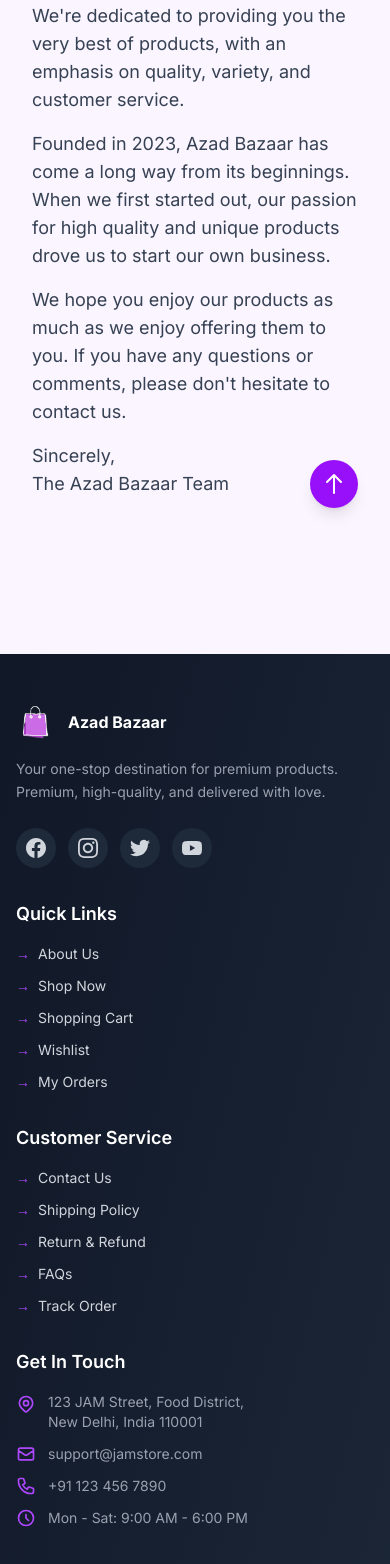
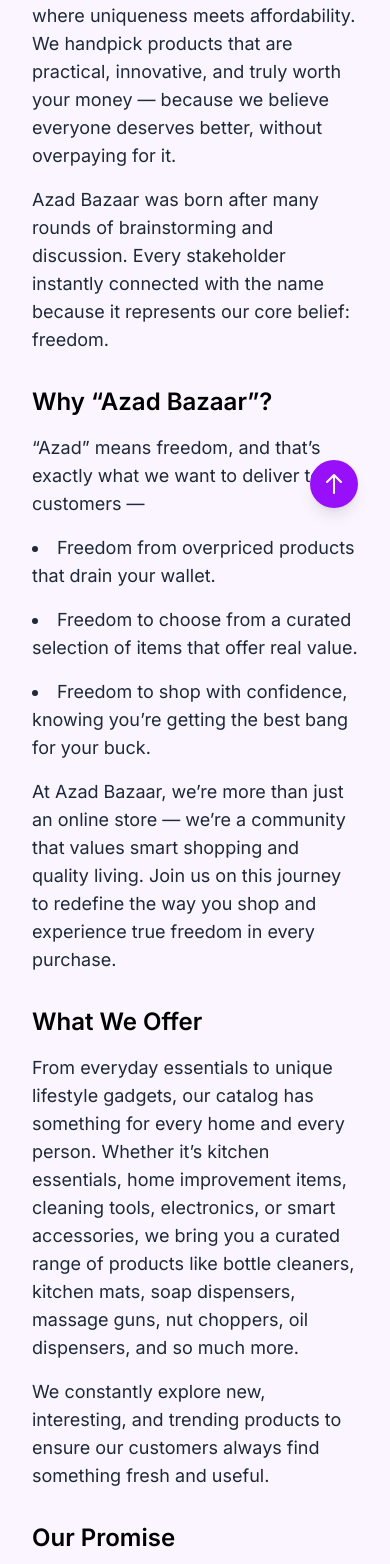
Before and after one commit to itkhidma/azadbazaar.com, a Next.js app: page /about in a window 390 px wide. Shown: the part 304-1868 px from the top of the page. Built offline with nearby package versions, Linux system fonts and the light colour scheme; no server answers; the database is empty.

Commit message:
Improve UI bugs update About us page and footer

```diff
--- a/app/about/page.tsx
+++ b/app/about/page.tsx
@@ -4,19 +4,49 @@
   return (
     <div className="max-w-4xl mx-auto p-8 bg-purple-50">
         <h1 className="text-black text-4xl font-bold mb-6">About Azad Bazaar</h1>
-        <p className="text-lg text-gray-700 mb-4">
-            Welcome to Azad Bazaar, your number one source for all things. We're dedicated to providing you the very best of products, with an emphasis on quality, variety, and customer service.
+        <p className='text-gray-800 text-lg space-y-4'>
+            Welcome to Azad Bazaar, a thoughtfully built online marketplace where uniqueness meets affordability. We handpick products that are practical, innovative, and truly worth your money — because we believe everyone deserves better, without overpaying for it.
         </p>
-        <p className="text-lg text-gray-700 mb-4">
-            Founded in 2023, Azad Bazaar has come a long way from its beginnings. When we first started out, our passion for high quality and unique products drove us to start our own business.
+        <p className='text-gray-800 text-lg space-y-4 mt-4'>
+            Azad Bazaar was born after many rounds of brainstorming and discussion. Every stakeholder instantly connected with the name because it represents our core belief: freedom.
         </p>
-        <p className="text-lg text-gray-700 mb-4">
-            We hope you enjoy our products as much as we enjoy offering them to you. If you have any questions or comments, please don't hesitate to contact us.
+        <h2 className="text-black text-2xl font-semibold mt-8 mb-4">Why “Azad Bazaar”?</h2>
+        <p className='text-gray-800 text-lg space-y-4 mt-4'>
+            “Azad” means freedom, and that’s exactly what we want to deliver to our customers —
         </p>
-        <p className="text-lg text-gray-700">
-            Sincerely,<br />
-            The Azad Bazaar Team
+        <ul className='list-disc list-inside text-gray-800 text-lg space-y-4 mt-4'>
+            <li>Freedom from overpriced products that drain your wallet.</li>
+            <li>Freedom to choose from a curated selection of items that offer real value.</li>
+            <li>Freedom to shop with confidence, knowing you’re getting the best bang for your buck.</li>
+        </ul>
+        <p className='text-gray-800 text-lg space-y-4 mt-4'>
+            At Azad Bazaar, we’re more than just an online store — we’re a community that values smart shopping and quality living. Join us on this journey to redefine the way you shop and experience true freedom in every purchase.
         </p>
+        <>
+            <h2 className="text-black text-2xl font-semibold mt-8 mb-4">What We Offer</h2>
+            <p className="text-gray-800 text-lg">
+                From everyday essentials to unique lifestyle gadgets, our catalog has something for every home and every person. Whether it’s kitchen essentials, home improvement items, cleaning tools, electronics, or smart accessories, we bring you a curated range of products like bottle cleaners, kitchen mats, soap dispensers, massage guns, nut choppers, oil dispensers, and so much more.
+            </p>
+            <p className="text-gray-800 text-lg mt-4">
+                We constantly explore new, interesting, and trending products to ensure our customers always find something fresh and useful.
+            </p>
+
+            <h2 className="text-black text-2xl font-semibold mt-8 mb-4">Our Promise</h2>
+            <ul className="list-disc list-inside text-gray-800 text-lg mt-4 space-y-2">
+                <li><span className="font-semibold">Quality You Can Trust</span> – Every product is selected with care.</li>
+                <li><span className="font-semibold">Reasonable Prices</span> – Great value without compromise.</li>
+                <li><span className="font-semibold">Wide Variety</span> – A marketplace full of choices.</li>
+                <li><span className="font-semibold">Customer Commitment</span> – Your satisfaction is at the center of our decisions.</li>
+            </ul>
+
+            <p className="text-gray-800 text-lg mt-4">
+                At Azad Bazaar, we aim to make your shopping experience simple, exciting, and reliable. We’re here to help you discover better products, better value, and a better way to shop — with complete freedom.
+            </p>
+
+            <p className="text-gray-800 text-lg mt-4 font-medium">
+                Thank you for being part of Azad Bazaar. Your trust inspires us to keep growing, improving, and bringing you the products you truly deserve.
+            </p>
+        </>
     </div>
   );
 }
--- a/app/globals.css
+++ b/app/globals.css
@@ -34,6 +34,17 @@
 
 .scrollbar-hide::-webkit-scrollbar {
   display: none;  /* Chrome, Safari and Opera */
+}
+
+/* Shake animation for terms checkbox */
+@keyframes shake {
+  0%, 100% { transform: translateX(0); }
+  10%, 30%, 50%, 70%, 90% { transform: translateX(-10px); }
+  20%, 40%, 60%, 80% { transform: translateX(10px); }
+}
+
+.animate-shake {
+  animation: shake 0.6s ease-in-out;
 }
 
 /* Tiptap Editor Styles */
--- a/app/shop/checkout/page.tsx
+++ b/app/shop/checkout/page.tsx
@@ -61,6 +61,7 @@
 
   const [paymentMethod, setPaymentMethod] = useState('cod'); // cod, card, upi, netbanking
   const [termsAccepted, setTermsAccepted] = useState(false);
+  const [shakeTerms, setShakeTerms] = useState(false);
 
   // Handle browser back button
   useEffect(() => {
@@ -263,6 +264,17 @@
     } finally {
       setLoading(false);
     }
+  };
+
+  // Handle place order button click
+  const handlePlaceOrderClick = () => {
+    if (!termsAccepted) {
+      // Trigger shake animation
+      setShakeTerms(true);
+      setTimeout(() => setShakeTerms(false), 650);
+      return;
+    }
+    handlePlaceOrder();
   };
 
   const handlePlaceOrder = async () => {
@@ -797,7 +809,11 @@
                   </div>
 
                   {/* Terms */}
-                  <div className="mb-6 p-4 bg-purple-50 rounded-lg border border-purple-200">
+                  <div className={`mb-6 p-4 rounded-lg border transition-all duration-200 ${
+                    shakeTerms
+                      ? 'bg-red-50 border-red-400 animate-shake'
+                      : 'bg-purple-50 border-purple-200'
+                  }`}>
                     <label className="flex items-start gap-3 cursor-pointer">
                       <input
                         type="checkbox"
@@ -817,6 +833,11 @@
                         </Link>
                       </span>
                     </label>
+                    {shakeTerms && !termsAccepted && (
+                      <p className="text-xs text-red-600 mt-2 font-medium">
+                        Please accept the Terms and Conditions to continue
+                      </p>
+                    )}
                   </div>
 
                   <div className="flex gap-4">
@@ -827,8 +848,8 @@
                       Back
                     </button>
                     <button
-                      onClick={handlePlaceOrder}
-                      disabled={loading || !termsAccepted}
+                      onClick={handlePlaceOrderClick}
+                      disabled={loading}
                       className="flex-1 px-6 py-3 bg-green-600 text-white rounded-lg font-semibold hover:bg-green-700 transition disabled:opacity-50 disabled:cursor-not-allowed flex items-center justify-center gap-2"
                     >
                       {loading ? (
--- a/components/home/CategoryGrid.tsx
+++ b/components/home/CategoryGrid.tsx
@@ -28,8 +28,8 @@
   if (loading) {
     return (
       <div className="bg-white py-8">
-        <div className="container mx-auto px-4">
-          <div className="animate-pulse flex gap-4 overflow-x-auto">
+        <div className="container mx-auto">
+          <div className="animate-pulse flex gap-4 overflow-x-auto px-4">
             {[...Array(8)].map((_, i) => (
               <div key={i} className="flex flex-col items-center flex-shrink-0">
                 <div className="w-20 h-20 bg-gray-200 rounded-full"></div>
@@ -48,9 +48,9 @@
 
   return (
     <div className="bg-white py-6 border-b border-gray-100">
-      <div className="container mx-auto px-4">
+      <div className="container mx-auto">
         {/* Centered Category Grid */}
-        <div className="flex gap-4 md:gap-6 lg:gap-8 overflow-x-auto scrollbar-hide pb-2 justify-center">
+        <div className="flex gap-4 md:gap-6 lg:gap-8 overflow-x-auto scrollbar-hide pb-2 px-4 md:justify-center">
           {categories.map((category) => (
             <Link
               key={category.id}
--- a/components/layout/Footer.tsx
+++ b/components/layout/Footer.tsx
@@ -102,12 +102,12 @@
                   Shopping Cart
                 </Link>
               </li>
-              <li>
+              {/* <li>
                 <Link href="/shop/wishlist" className="text-sm hover:text-purple-400 transition-colors flex items-center gap-2">
                   <span className="text-purple-500">→</span>
                   Wishlist
                 </Link>
-              </li>
+              </li> */}
               <li>
                 <Link href="/shop/orders" className="text-sm hover:text-purple-400 transition-colors flex items-center gap-2">
                   <span className="text-purple-500">→</span>
@@ -181,12 +181,7 @@
                   +91 123 456 7890
                 </a>
               </li>
-              <li className="flex items-center gap-3 text-sm">
-                <svg className="w-5 h-5 text-purple-500 flex-shrink-0" fill="none" stroke="currentColor" viewBox="0 0 24 24">
-                  <path strokeLinecap="round" strokeLinejoin="round" strokeWidth={2} d="M12 8v4l3 3m6-3a9 9 0 11-18 0 9 9 0 0118 0z" />
-                </svg>
-                <span className="text-gray-400">Mon - Sat: 9:00 AM - 6:00 PM</span>
-              </li>
+
             </ul>
           </div>
         </div>
```
